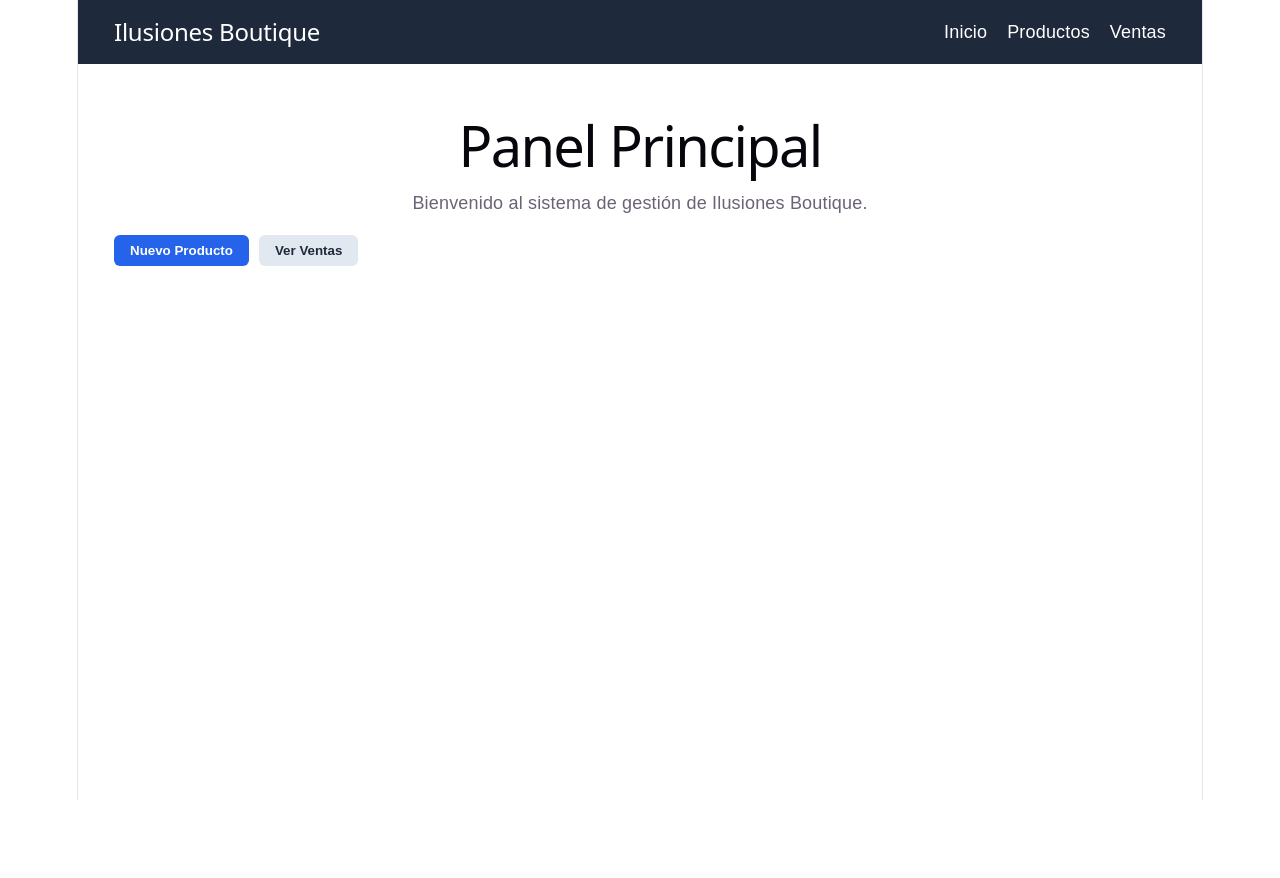
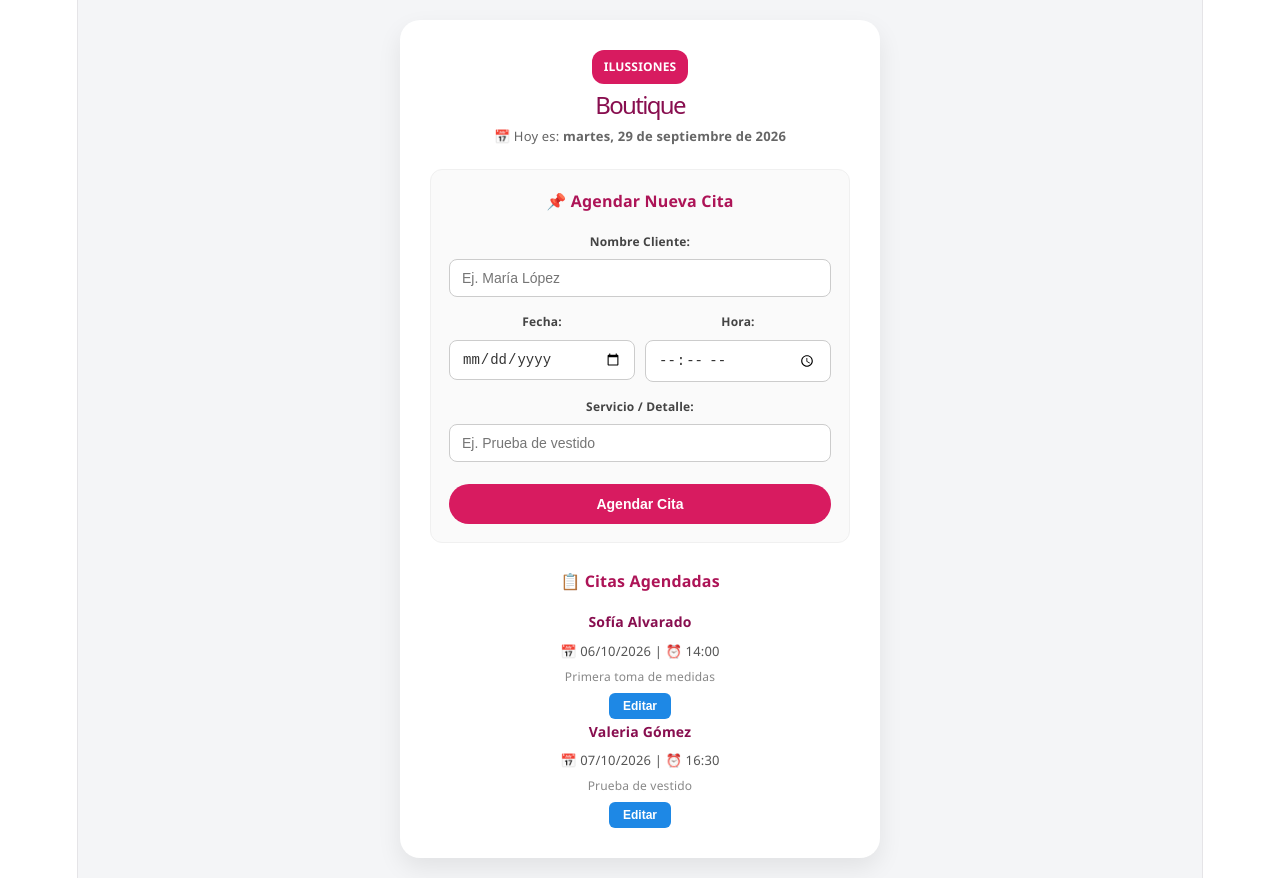
Before and after one commit to soyuzcode/IlussionesBoutique, a React (Vite) app in the folder Frontend/: page / in a window 1280 px wide. Before the commit the page ends 800 px from the top, so only its background shows below. Built offline with nearby package versions, Linux system fonts and the light colour scheme.

Commit message:
fix: correccion de hora, validaciones de formulario, fecha de inicio y boton editar

```diff
--- a/Frontend/src/App.tsx
+++ b/Frontend/src/App.tsx
@@ -1,19 +1,329 @@
-import Navbar from './components/layout/Navbar';
-import Button from './components/common/Button';
+import React, { useState } from 'react';
+
+interface Cita {
+  id: number;
+  nombre: string;
+  fecha: string;
+  hora: string;
+  servicio: string;
+}
+
+const styles = {
+  bodyWrapper: {
+    backgroundColor: '#f4f5f7',
+    minHeight: '100vh',
+    display: 'flex',
+    justifyContent: 'center',
+    alignItems: 'center',
+    padding: '20px',
+    fontFamily: "'Segoe UI', Tahoma, Geneva, Verdana, sans-serif",
+    color: '#333',
+  },
+  card: {
+    backgroundColor: '#ffffff',
+    width: '100%',
+    maxWidth: '480px',
+    borderRadius: '20px',
+    boxShadow: '0 10px 25px rgba(0,0,0,0.08)',
+    padding: '30px',
+    boxSizing: 'border-box' as 'border-box',
+  },
+  header: {
+    textAlign: 'center' as 'center',
+    marginBottom: '20px',
+  },
+  logoBadge: {
+    backgroundColor: '#d81b60',
+    color: '#fff',
+    fontSize: '12px',
+    fontWeight: 'bold' as 'bold',
+    padding: '4px 12px',
+    borderRadius: '12px',
+    display: 'inline-block',
+    marginBottom: '8px',
+    textTransform: 'uppercase' as 'uppercase',
+  },
+  title: {
+    margin: '0',
+    color: '#880e4f',
+    fontSize: '24px',
+  },
+  subTitle: {
+    margin: '5px 0 0 0',
+    color: '#666',
+    fontSize: '13px',
+  },
+  formContainer: {
+    backgroundColor: '#fafafa',
+    border: '1px solid #f0f0f0',
+    borderRadius: '12px',
+    padding: '18px',
+    marginBottom: '25px',
+  },
+  sectionTitle: {
+    margin: '0 0 15px 0',
+    color: '#ad1457',
+    fontSize: '16px',
+    fontWeight: 'bold' as 'bold',
+  },
+  errorAlert: {
+    backgroundColor: '#ffebee',
+    color: '#c62828',
+    padding: '10px 12px',
+    borderRadius: '8px',
+    fontSize: '13px',
+    marginBottom: '15px',
+    borderLeft: '4px solid #ef5350',
+  },
+  inputGroup: {
+    marginBottom: '12px',
+  },
+  label: {
+    display: 'block',
+    fontSize: '12px',
+    fontWeight: 'bold' as 'bold',
+    color: '#444',
+    marginBottom: '4px',
+  },
+  input: {
+    width: '100%',
+    padding: '10px 12px',
+    borderRadius: '8px',
+    border: '1px solid #ccc',
+    fontSize: '14px',
+    boxSizing: 'border-box' as 'border-box',
+    outline: 'none',
+    backgroundColor: '#fff',
+    color: '#333',
+  },
+  row: {
+    display: 'flex',
+    gap: '10px',
+  },
+  btnPrimary: {
+    width: '100%',
+    backgroundColor: '#d81b60',
+    color: '#fff',
+    border: 'none',
+    padding: '12px',
+    borderRadius: '25px',
+    fontSize: '14px',
+    fontWeight: 'bold' as 'bold',
+    cursor: 'pointer',
+    marginTop: '10px',
+  },
+  btnSecondary: {
+    backgroundColor: '#e0e0e0',
+    color: '#333',
+    border: 'none',
+    padding: '12px',
+    borderRadius: '25px',
+    fontSize: '14px',
+    cursor: 'pointer',
+    marginTop: '10px',
+  },
+  citaItem: {
+    border: '1px solid #f0f0f0',
+    borderRadius: '10px',
+    padding: '12px 15px',
+    marginBottom: '10px',
+    backgroundColor: '#fff',
+    display: 'flex',
+    justifyContent: 'space-between',
+    alignItems: 'center',
+    boxShadow: '0 2px 4px rgba(0,0,0,0.02)',
+  },
+  citaInfo: {
+    fontSize: '13px',
+  },
+  btnEdit: {
+    backgroundColor: '#1e88e5',
+    color: '#fff',
+    border: 'none',
+    padding: '6px 14px',
+    borderRadius: '6px',
+    fontSize: '12px',
+    cursor: 'pointer',
+    fontWeight: 'bold' as 'bold',
+  }
+};
 
 export function App() {
+  const fechaHoyTexto = new Date().toLocaleDateString('es-ES', {
+    weekday: 'long',
+    year: 'numeric',
+    month: 'long',
+    day: 'numeric',
+  });
+
+  const [citas, setCitas] = useState<Cita[]>([
+    { id: 1, nombre: 'Sofía Alvarado', fecha: '2026-10-06', hora: '14:00', servicio: 'Primera toma de medidas' },
+    { id: 2, nombre: 'Valeria Gómez', fecha: '2026-10-07', hora: '16:30', servicio: 'Prueba de vestido' }
+  ]);
+
+  const [nombre, setNombre] = useState('');
+  const [fecha, setFecha] = useState('');
+  const [hora, setHora] = useState('');
+  const [servicio, setServicio] = useState('');
+
+  const [editandoId, setEditandoId] = useState<number | null>(null);
+  const [mensajeError, setMensajeError] = useState('');
+
+  const formatearFecha = (fechaStr: string) => {
+    if (!fechaStr) return '';
+    const partes = fechaStr.split('-');
+    if (partes.length !== 3) return fechaStr;
+    return `${partes[2]}/${partes[1]}/${partes[0]}`;
+  };
+
+  const handleSubmit = (e: React.FormEvent) => {
+    e.preventDefault();
+
+    if (!nombre.trim() || !fecha.trim() || !hora.trim() || !servicio.trim()) {
+      setMensajeError('Faltan datos por completar o el campo es inválido.');
+      return;
+    }
+
+    setMensajeError('');
+
+    if (editandoId !== null) {
+      setCitas(citas.map(c => c.id === editandoId ? { id: editandoId, nombre, fecha, hora, servicio } : c));
+      setEditandoId(null);
+    } else {
+      const nuevaCita: Cita = {
+        id: Date.now(),
+        nombre,
+        fecha,
+        hora,
+        servicio,
+      };
+      setCitas([...citas, nuevaCita]);
+    }
+
+    setNombre('');
+    setFecha('');
+    setHora('');
+    setServicio('');
+  };
+
+  const handleEditar = (cita: Cita) => {
+    setEditandoId(cita.id);
+    setNombre(cita.nombre);
+    setFecha(cita.fecha);
+    setHora(cita.hora);
+    setServicio(cita.servicio);
+    setMensajeError('');
+  };
+
+  const cancelarEdicion = () => {
+    setEditandoId(null);
+    setNombre('');
+    setFecha('');
+    setHora('');
+    setServicio('');
+    setMensajeError('');
+  };
+
   return (
-    <div style={{ fontFamily: 'sans-serif', minHeight: '100vh', margin: 0 }}>
-      <Navbar />
-      <main style={{ padding: '2rem' }}>
-        <h1>Panel Principal</h1>
-        <p>Bienvenido al sistema de gestión de Ilusiones Boutique.</p>
+    <div style={styles.bodyWrapper}>
+      <div style={styles.card}>
 
-        <div style={{ display: 'flex', gap: '10px', marginTop: '1rem' }}>
-          <Button label="Nuevo Producto" onClick={() => alert('Crear producto')} />
-          <Button label="Ver Ventas" variant="secondary" onClick={() => alert('Ver ventas')} />
-        </div>
-      </main>
+        {/* Encabezado */}
+        <header style={styles.header}>
+          <span style={styles.logoBadge}>Ilussiones</span>
+          <h1 style={styles.title}>Boutique</h1>
+          <p style={styles.subTitle}>📅 Hoy es: <strong>{fechaHoyTexto}</strong></p>
+        </header>
+
+        {/* Formulario */}
+        <section style={styles.formContainer}>
+          <h3 style={styles.sectionTitle}>{editandoId ? '✏️ Editar Cita' : '📌 Agendar Nueva Cita'}</h3>
+
+          {mensajeError && (
+            <div style={styles.errorAlert}>
+              ⚠️ {mensajeError}
+            </div>
+          )}
+
+          <form onSubmit={handleSubmit}>
+            <div style={styles.inputGroup}>
+              <label style={styles.label}>Nombre Cliente:</label>
+              <input
+                type="text"
+                value={nombre}
+                onChange={(e) => setNombre(e.target.value)}
+                placeholder="Ej. María López"
+                style={styles.input}
+              />
+            </div>
+
+            <div style={styles.row}>
+              <div style={{ ...styles.inputGroup, flex: 1 }}>
+                <label style={styles.label}>Fecha:</label>
+                <input
+                  type="date"
+                  value={fecha}
+                  onChange={(e) => setFecha(e.target.value)}
+                  style={styles.input}
+                />
+              </div>
+
+              <div style={{ ...styles.inputGroup, flex: 1 }}>
+                <label style={styles.label}>Hora:</label>
+                <input
+                  type="time"
+                  value={hora}
+                  onChange={(e) => setHora(e.target.value)}
+                  style={styles.input}
+                />
+              </div>
+            </div>
+
+            <div style={styles.inputGroup}>
+              <label style={styles.label}>Servicio / Detalle:</label>
+              <input
+                type="text"
+                value={servicio}
+                onChange={(e) => setServicio(e.target.value)}
+                placeholder="Ej. Prueba de vestido"
+                style={styles.input}
+              />
+            </div>
+
+            <div style={{ display: 'flex', gap: '10px' }}>
+              <button type="submit" style={styles.btnPrimary}>
+                {editandoId ? 'Guardar Cambios' : 'Agendar Cita'}
+              </button>
+              {editandoId && (
+                <button type="button" onClick={cancelarEdicion} style={styles.btnSecondary}>
+                  Cancelar
+                </button>
+              )}
+            </div>
+          </form>
+        </section>
+
+        {/* Lista de Citas */}
+        <section>
+          <h3 style={styles.sectionTitle}>📋 Citas Agendadas</h3>
+          {citas.map((cita) => (
+            <div key={cita.id} style={styles.citacitaItem as any}>
+              <div style={styles.citaInfo}>
+                <strong style={{ color: '#880e4f', fontSize: '14px' }}>{cita.nombre}</strong>
+                <div style={{ color: '#555', marginTop: '2px' }}>
+                  📅 {formatearFecha(cita.fecha)} | ⏰ {cita.hora}
+                </div>
+                <div style={{ color: '#888', fontSize: '12px' }}>{cita.servicio}</div>
+              </div>
+
+              <button onClick={() => handleEditar(cita)} style={styles.btnEdit}>
+                Editar
+              </button>
+            </div>
+          ))}
+        </section>
+
+      </div>
     </div>
   );
 }
```
